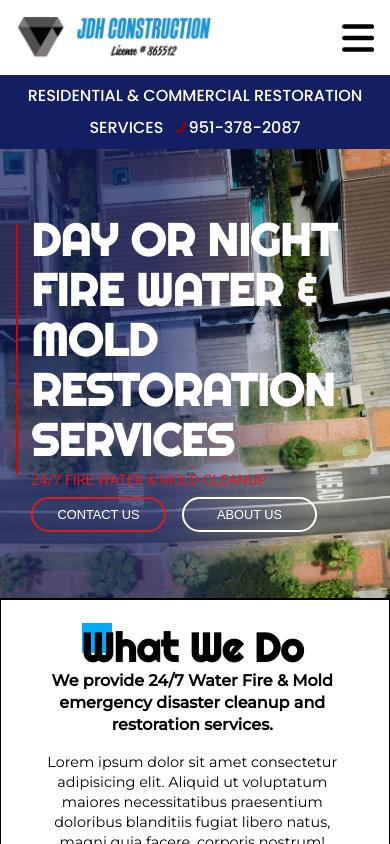
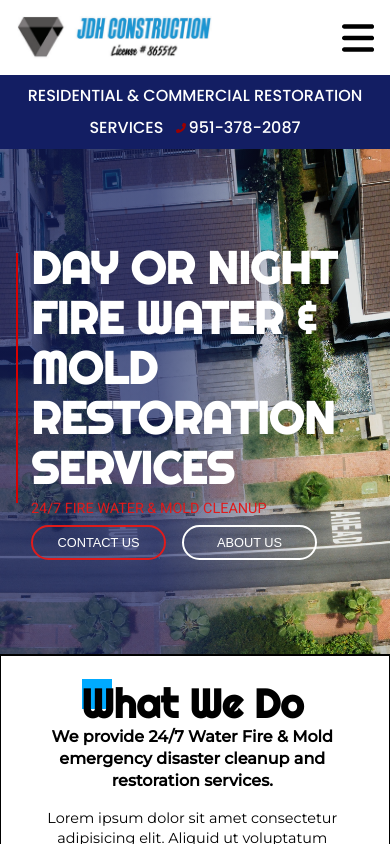
Before and after one commit to khale913/new-JDHconstruction, an Angular app: page / in a window 390 px wide. Shown: the top 844 px of the page. Built offline with nearby package versions, Linux system fonts and the light colour scheme.

Commit message:
Update home.component.scss

```diff
--- a/src/app/home/home.component.scss
+++ b/src/app/home/home.component.scss
@@ -771,7 +771,7 @@
   }
 
   .image {
-    height: 450px;
+    height: 60vh;
   }
 
 
```
